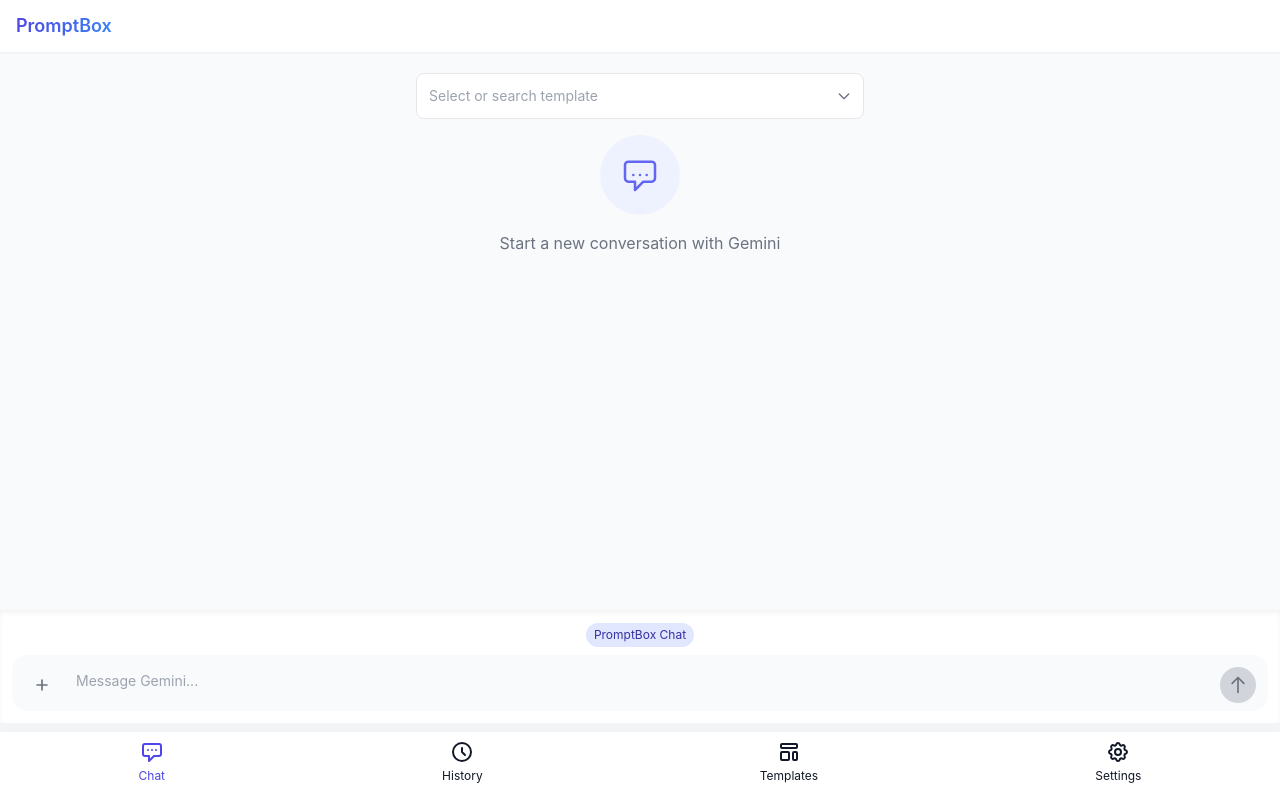
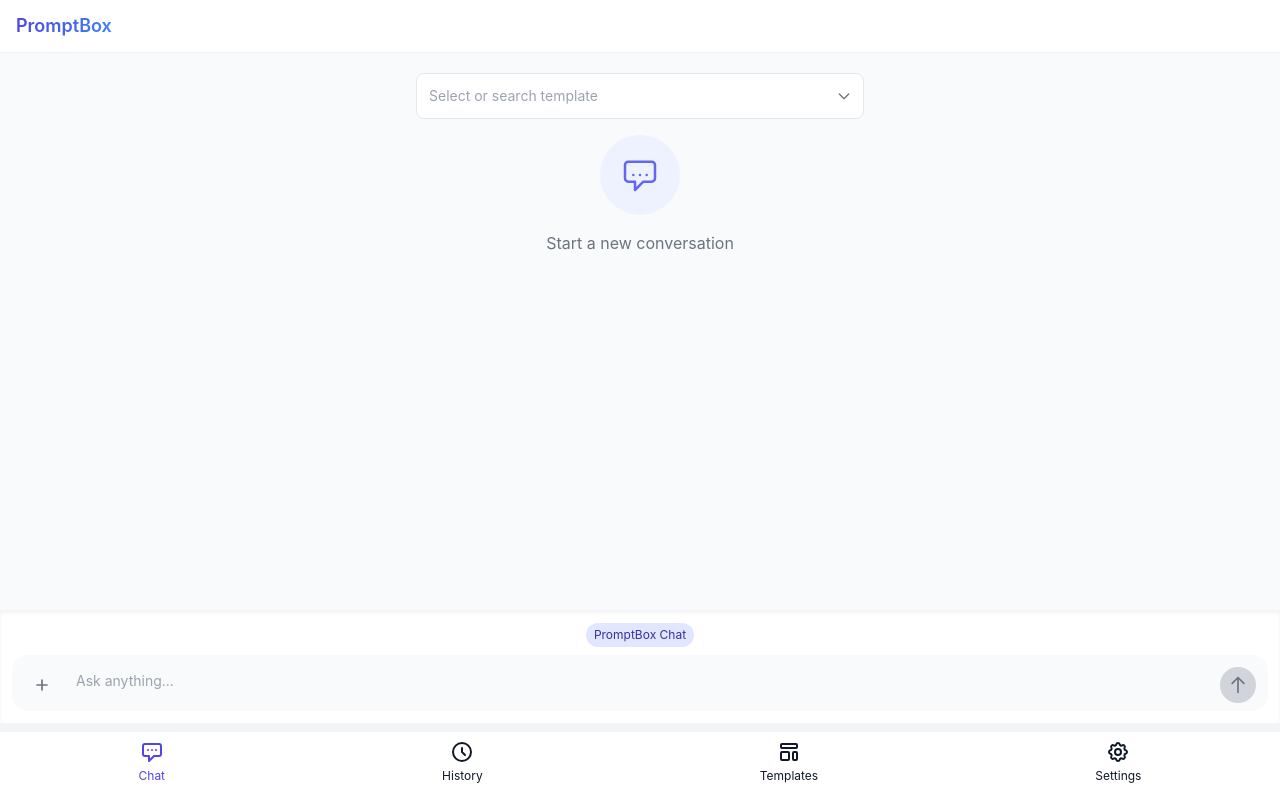
Before and after one commit to sibincbaby/PromptBox, a Vue app: page / in a window 1280 px wide. Built offline with nearby package versions, Linux system fonts and the light colour scheme.

Commit message:
feat: added prompt templayte config page

```diff
--- a/src/components/HomePage.vue
+++ b/src/components/HomePage.vue
@@ -15,7 +15,7 @@
               <path stroke-linecap="round" stroke-linejoin="round" stroke-width="1.5" d="M8 12h.01M12 12h.01M16 12h.01M9 16H5a2 2 0 01-2-2V6a2 2 0 012-2h14a2 2 0 012 2v8a2 2 0 01-2 2h-5l-5 5v-5z" />
             </svg>
           </div>
-          <p class="text-gray-500 text-center">Start a new conversation with Gemini</p>
+          <p class="text-gray-500 text-center">Start a new conversation</p>
         </div>
 
         <!-- Messages -->
@@ -94,7 +94,7 @@
         <textarea ref="textareaRef" v-model="promptInput"
                 @input="autoResizeTextarea"
                 @keydown.enter.prevent="handleEnterKey"
-                placeholder="Message Gemini..."
+                placeholder="Ask anything..."
                 class="flex-grow bg-transparent text-sm p-2 max-h-32 min-h-[2.5rem] focus:outline-none resize-none"
                 rows="1"></textarea>
 
--- a/src/components/TemplateManager.vue
+++ b/src/components/TemplateManager.vue
@@ -53,6 +53,7 @@
                   'bg-indigo-600 text-white': active,
                   'text-gray-900': !active
                 }"
+                @click="isOpen = false"
               >
                 <span class="block truncate" :class="{ 'font-medium': selected, 'font-normal': !selected }">
                   {{ template.name }}
```
